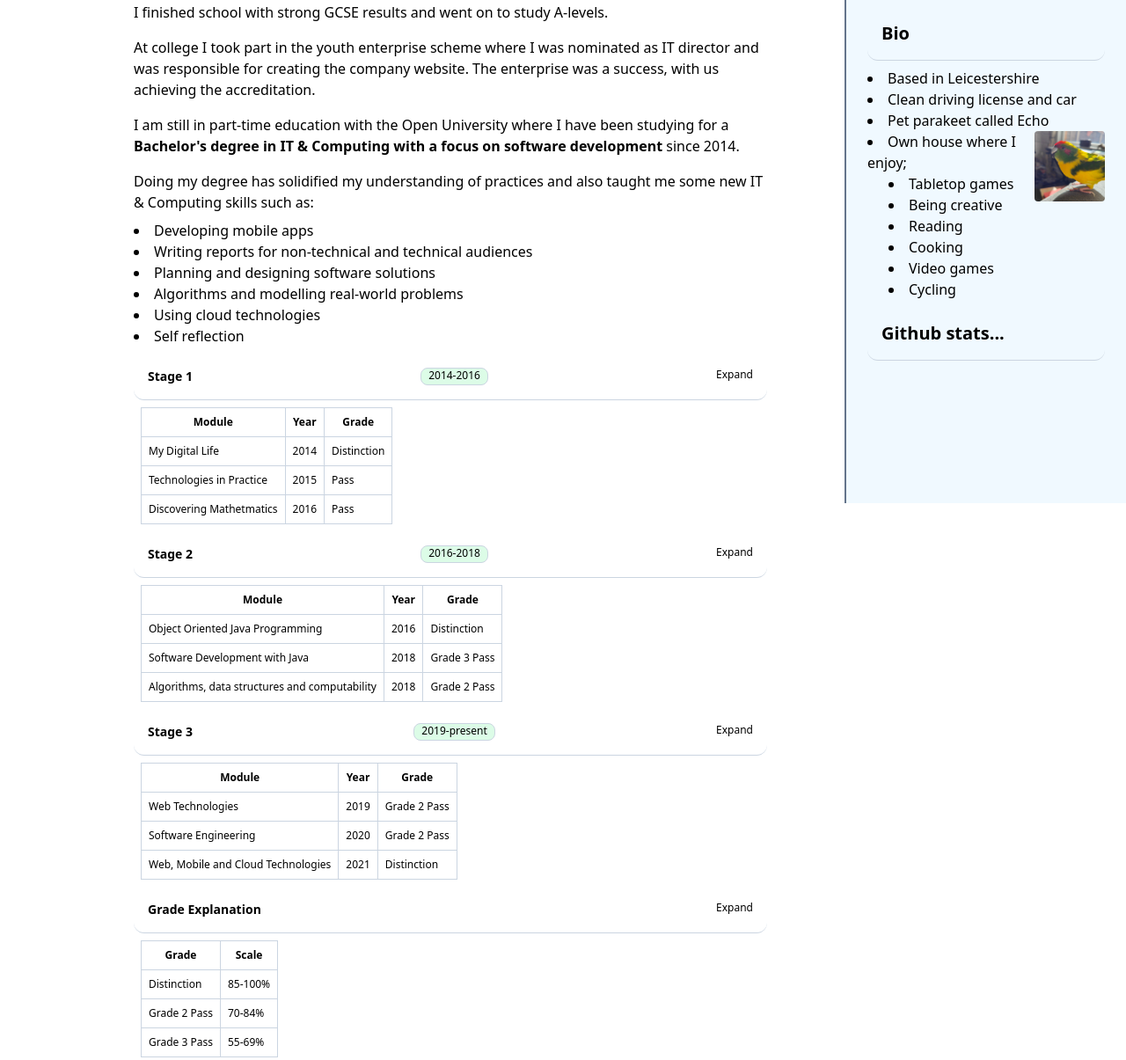
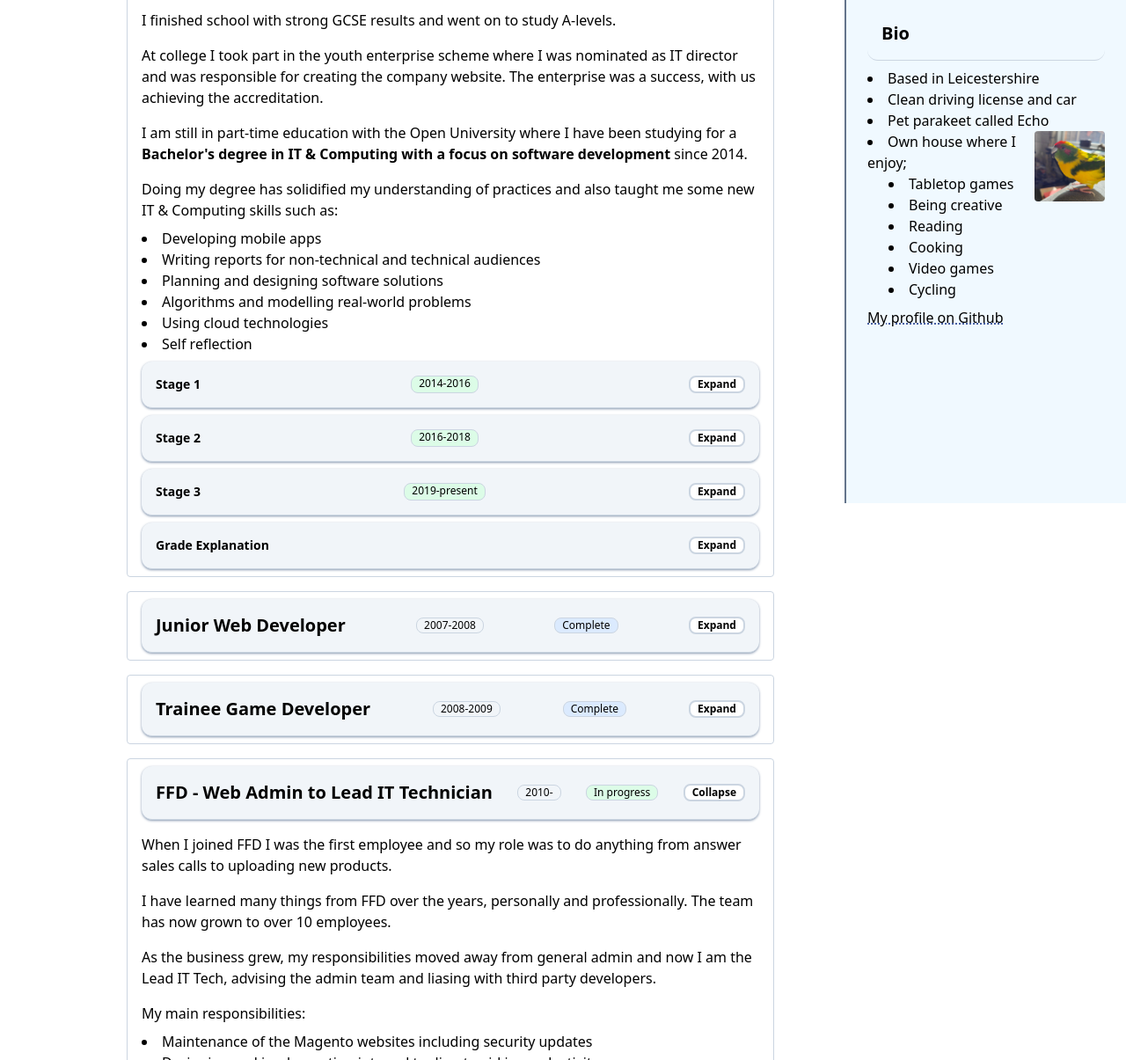
Before and after one commit to jmpb/my-cv-website, a website: page src/index.html in a window 1280 px wide. Shown: the part 228-1433 px from the top of the page at 88% size. Drawn offline with nearby package versions, Linux system fonts and the light colour scheme; files that its build step writes are made by us from their sources.

Commit message:
Added AlpineJS and expandable sections

```diff
--- a/src/index.html
+++ b/src/index.html
@@ -6,6 +6,7 @@
     <title>James Baker | My CV</title>
     <meta name="description" content="My website to promote myself and my skills and provide prospective employers with an overview of what I can provide.">
     <link href="./css/styles.css" rel="stylesheet">
+    <script defer src="https://cdn.jsdelivr.net/npm/alpinejs@3.14.1/dist/cdn.min.js"></script>
 </head>
 <body>
     <main>
@@ -13,8 +14,9 @@
             <h1>James Baker - Developer</h1>
             <p>Welcome, below I have listed my past experience as well as what I aim to achieve in the future.</p>
         </header>
-        <section class="expandable">
-            <h2>Education<span class="progress">In progress</span></h2>
+        <section class="expandable" x-data="Expandable()" x-init="init($el)" initState="open">
+            <h2>Education<span class="progress">In progress</span><span class="handle" class="handle" @click="toggle($el)">Collapse</span></h2>
+            <div x-show="open">
                 <p>I finished school with strong GCSE results and went on to study A-levels.</p>
                 <p>At college I took part in the youth enterprise scheme where I was nominated as IT director and was responsible for creating the company website. The enterprise was a success, with us achieving the accreditation.</p>
                 <p>I am still in part-time education with the Open University where I have been studying for a <strong>Bachelor's degree in IT &amp; Computing with a focus on software development</strong> since 2014.</p>
@@ -27,9 +29,9 @@
                     <li>Using cloud technologies</li>
                     <li>Self reflection</li>
                 </ul>
-            <div class="expandable">
-                <h3>Stage 1<span class="progress">2014-2016</span></h3>
-                <table>
+                <div class="expandable" x-data="Expandable()" initState="">
+                    <h3 class="handle">Stage 1<span class="progress">2014-2016</span><span class="handle" @click="toggle($el)">Expand</span></h3>
+                    <table x-show="open">
                         <tr>
                             <th>Module</th>
                             <th>Year</th>
@@ -52,9 +54,9 @@
                         </tr>
                     </table>
                 </div>
-            <div class="expandable">
-                <h3>Stage 2<span class="progress">2016-2018</span></h3>
-                <table>
+                <div class="expandable" x-data="Expandable()" initState="">
+                    <h3 class="handle">Stage 2<span class="progress">2016-2018</span><span class="handle" @click="toggle($el)">Expand</span></h3>
+                    <table x-show="open">
                         <tr>
                             <th>Module</th>
                             <th>Year</th>
@@ -77,9 +79,9 @@
                         </tr>
                     </table>
                 </div>
-            <div class="expandable">
-                <h3>Stage 3<span class="progress">2019-present</span></h3>
-                <table>
+                <div class="expandable" x-data="Expandable()" initState="">
+                    <h3 class="handle">Stage 3<span class="progress">2019-present</span><span class="handle" @click="toggle($el)">Expand</span></h3>
+                    <table x-show="open">
                         <tr>
                             <th>Module</th>
                             <th>Year</th>
@@ -102,9 +104,9 @@
                         </tr>
                     </table>
                 </div>
-            <div class="expandable">
-                <h3>Grade Explanation</h3>
-                <table>
+                <div class="expandable" x-data="Expandable()" initState="">
+                    <h3 class="handle">Grade Explanation<span class="handle" @click="toggle($el)">Expand</span></h3>
+                    <table x-show="open">
                         <tr>
                             <th>Grade</th>
                             <th>Scale</th>
@@ -123,9 +125,11 @@
                         </tr>
                     </table>
                 </div>
+            </div>
         </section>
-        <section class="expandable">
-            <h2>Junior Web Developer<span>2007-2008</span><span class="complete">Complete</span></h2>
+        <section class="expandable" x-data="Expandable()" x-init="init($el)" initState="">
+            <h2>Junior Web Developer<span>2007-2008</span><span class="complete">Complete</span><span class="handle" @click="toggle($el)">Expand</span></h2>
+            <div x-show="open">
                 <p>After school I attained a job as a junior web developer for Specnet Ltd, a small web design company located in Earl Shilton. I joined a husband and wife team who had various local clients.</p>
                 <p>My main responsibilities were;</p>
                 <ul>
@@ -137,9 +141,11 @@
                     <li>Populating SEO meta data</li>
                 </ul>
                 <p>This was a rewarding role where I really got to cut my teeth on real-world web development. My greatest achievements at the time were implementing a search feature for the Small Business Forum website and creating all the graphics for a local car garage website.</p>
+            </div>
         </section>
-        <section class="expandable">
-            <h2>Trainee Game Developer<span>2008-2009</span><span class="complete">Complete</span></h2>
+        <section class="expandable" x-data="Expandable()" x-init="init($el)" initState="">
+            <h2>Trainee Game Developer<span>2008-2009</span><span class="complete">Complete</span><span class="handle" @click="toggle($el)">Expand</span></h2>
+            <div x-show="open">
                 <p>During the 2008 recession I took back to studying, this time looking to game development. I joined the Train2Game developer program which used a study from home model.</p>
                 <p>This program taught me a large amount about programming in C++, libraries, using graphics engines, spriting and a lot of lower level functionality that is usually abstracted from higher level development.</p>
                 <p>I was introduced to:</p>
@@ -152,9 +158,11 @@
                     <li>Threading</li>
                 </ul>
                 <p>This course bought a much deeper understanding of how programs work and my most-lasting takeaway was of Object Oriented programming (OOP).</p>
+            </div>
         </section>
-        <section class="expandable">
-            <h2>FFD - Web Admin to Lead IT Technician<span>2010-</span><span class="progress">In progress</span></h2>
+        <section class="expandable" x-data="Expandable()" x-init="init($el)" initState="open">
+            <h2>FFD - Web Admin to Lead IT Technician<span>2010-</span><span class="progress">In progress</span><span class="handle" @click="toggle($el)">Collapse</span></h2>
+            <div x-show="open">
                 <p>When I joined FFD I was the first employee and so my role was to do anything from answer sales calls to uploading new products.</p>
                 <p>I have learned many things from FFD over the years, personally and professionally. The team has now grown to over 10 employees.</p>
                 <p>As the business grew, my responsibilities moved away from general admin and now I am the Lead IT Tech, advising the admin team and liasing with third party developers.</p>
@@ -182,6 +190,7 @@
                     <li>Magento 1.6 - Magento 2.4</li>
                     <li>Python</li>
                     <li>Django</li>
+                    <li>pip</li>
                     <li>gunicorn</li>
                     <li>AlpineJS</li>
                     <li>php5.6 - php8.1</li>
@@ -211,9 +220,8 @@
                     <li>Filezilla</li>
                     <li>vi/nano</li>
                     <li>Apache</li>
-
                 </ul>
-
+            </div>
         </section>
     </main>
     <section class="bio">
@@ -234,9 +242,26 @@
                 </ul>
             </li>
         </ul>
-        <section>
-            <h2>Github stats...</h2>
+        <p><a href="https://github.com/jmpb" alt="My profile on Github">My profile on Github</a></p>
     </section>
-    </section>
+    <script type="text/javascript">
+        document.addEventListener('alpine:init', () => {
+            Alpine.data('Expandable', () => ({
+                open: false,
+
+                init(el) {
+                    if (!el) return;
+                    let initialState = el.getAttribute("initState");
+                    this.open = (initialState == "open");
+                },
+
+                toggle(el) {
+                    this.open = !this.open;
+                    let handle = this.open ? "collapse" : "expand";
+                    el.innerHTML = handle;
+                }
+            }));
+        });
+    </script>
 </body>
 </html>
--- a/styles/styles.css
+++ b/styles/styles.css
@@ -24,7 +24,13 @@ main {
     /** Children **/
     section {
         /** Structure **/
-        @apply my-4 px-2;
+        @apply my-4 px-4;
+
+        /** Children **/
+        &.expandable {
+            /** Colours & borders **/
+            @apply border border-slate-300 rounded;
+        }
     }
 }
 
@@ -93,13 +99,15 @@ h2, h3 {
 .expandable > h2, .expandable > h3 {
     /** Structure **/
     @apply flex justify-between;
+    /** Colours & borders **/
+    @apply cursor-pointer bg-slate-100 shadow shadow-slate-400;
 
-    /** Psuedo children **/
-    &::after {
-        content: 'Expand';
-
+    /** Children **/
+    & span.handle {
         /** Typography **/
-        @apply text-xs font-normal;
+        @apply text-black font-bold;
+        /** Colours & borders **/
+        @apply border-2 bg-white;
     }
 }
 
@@ -159,6 +167,10 @@ section.bio {
         @apply block sm:flex mx-auto w-auto sm:mx-0;
     }
 
+    & p a {
+        @apply decoration-dotted decoration-blue-900 underline;
+    }
+
     & ul {
         /** Typography **/
         @apply list-none sm:list-disc;
```
Lines whose indentation alone changed are shown as unchanged.
